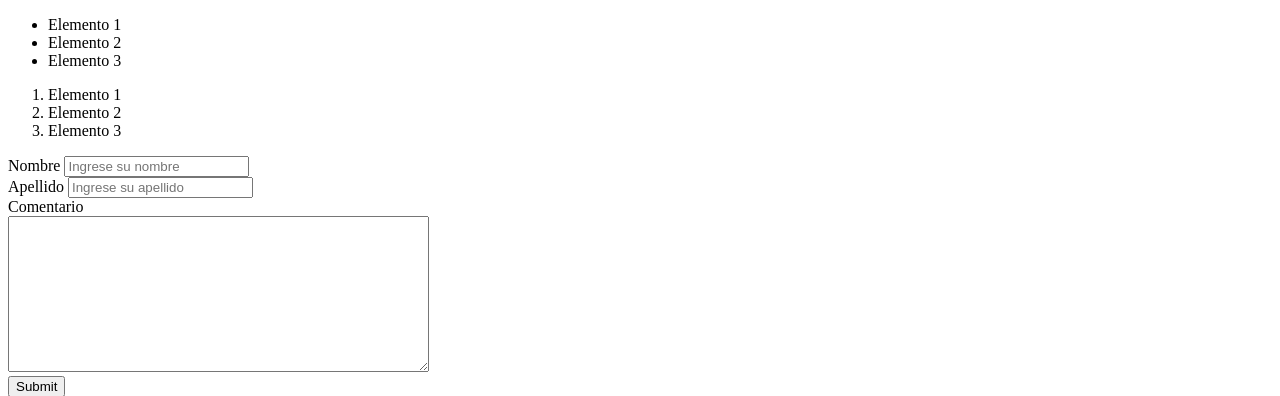
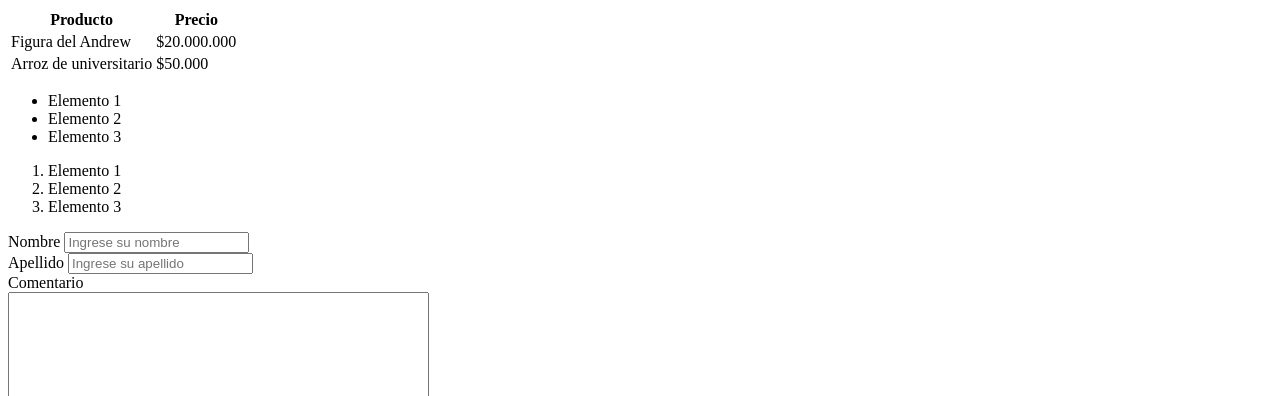
Before and after one commit to FabianAstorga/ProyectoTTP, a plain HTML site: page HTML Leanpy/Andrew_Prueba.html in a window 1280 px wide. Shown: the top 396 px of the page. Drawn offline with Linux system fonts and the light colour scheme.

Commit message:
Update Andrew_Prueba.html

```diff
--- a/HTML Leanpy/Andrew_Prueba.html
+++ b/HTML Leanpy/Andrew_Prueba.html
@@ -4,6 +4,25 @@
     <title>mi primera pag web 2</title>
 </head>
 <body>
+    <table>
+        <!-- tr es table row o fila de la tabla-->
+        <tr>
+            <!--th es cabecera de la tabla, en este caso de la fila de la tabla lo cual se traduce
+            como las columnas de la tabla-->
+            <th>Producto</th>
+            <th>Precio</th>
+        </tr>
+        <tr>
+            <!-- td es para definir elementos estandares dentro de las celdas de nuestra tabla-->
+            <td>Figura del Andrew</td>
+            <td>$20.000.000</td>
+        </tr>
+        <tr>
+            <!-- td es para definir elementos estandares dentro de las celdas de nuestra tabla-->
+            <td>Arroz de universitario</td>
+            <td>$50.000</td>
+        </tr>
+    </table>
     <!--ul es una lista no ordenada, cada elemento agregado a esta lista estará con una marca de punto en negro-->
     <!--li significa "list item" (objeto de lista)-->
     <ul>
```
